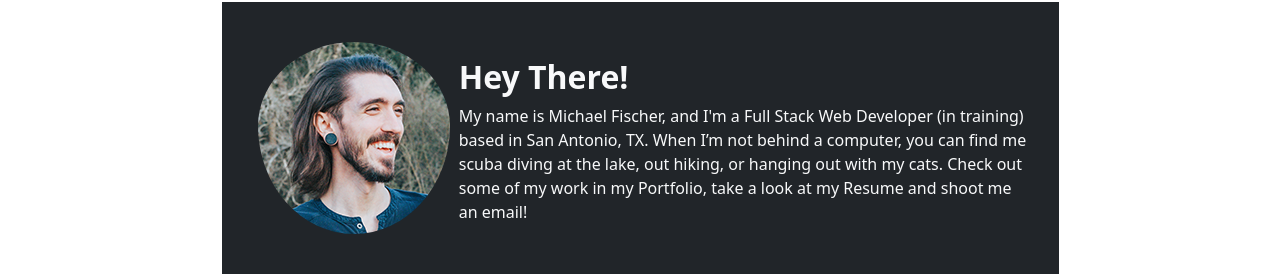
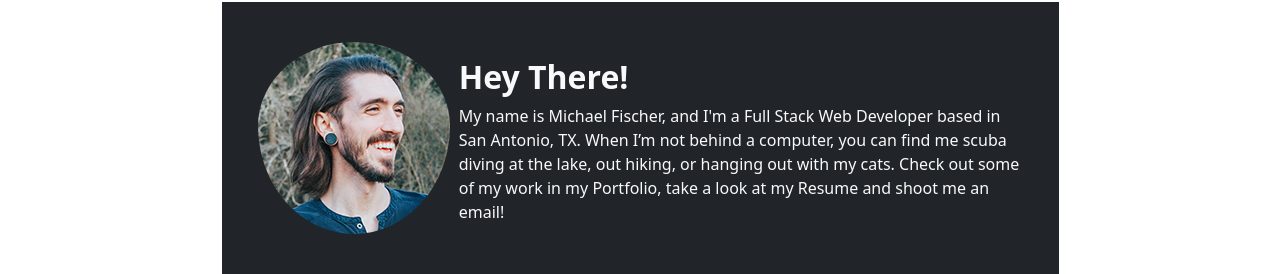
Before and after one commit to spaceboundbear/HW20-React-Portfolio, a React (Create React App) app: page / in a window 1280 px wide. Shown: the part 102-376 px from the top of the page. Built offline with nearby package versions, Linux system fonts and the light colour scheme.

Commit message:
updating info and resume

```diff
--- a/src/components/About.js
+++ b/src/components/About.js
@@ -21,11 +21,11 @@ function About() {
           <Card.Body className="my-lg-3 col-9 col-md-12 col-sm-12 my-sm-0 w-100">
             <Card.Title className="fw-bold fs-2">Hey There!</Card.Title>
             <Card.Text>
-              My name is Michael Fischer, and I'm a Full Stack Web Developer (in
-              training) based in San Antonio, TX. When I’m not behind a
-              computer, you can find me scuba diving at the lake, out hiking, or
-              hanging out with my cats. Check out some of my work in my
-              Portfolio, take a look at my Resume and shoot me an email!
+              My name is Michael Fischer, and I'm a Full Stack Web Developer
+              based in San Antonio, TX. When I’m not behind a computer, you can
+              find me scuba diving at the lake, out hiking, or hanging out with
+              my cats. Check out some of my work in my Portfolio, take a look at
+              my Resume and shoot me an email!
             </Card.Text>
           </Card.Body>
         </Col>
--- a/src/components/Resume.js
+++ b/src/components/Resume.js
@@ -14,7 +14,7 @@ function Resume() {
             className="btn btn-primary"
             target="_blank"
             rel="noopener noreferrer"
-            href="https://raw.githubusercontent.com/spaceboundbear/HW20-React-Portfolio/main/src/assets/ResumeDev.jpg"
+            href="https://raw.githubusercontent.com/spaceboundbear/HW20-React-Portfolio/main/src/assets/ResumeDeveloper.jpg"
             download="resume"
           >
             <AiOutlineDownload />
```
Also changed, not shown: src/assets/ResumeDeveloper.jpg (added).
